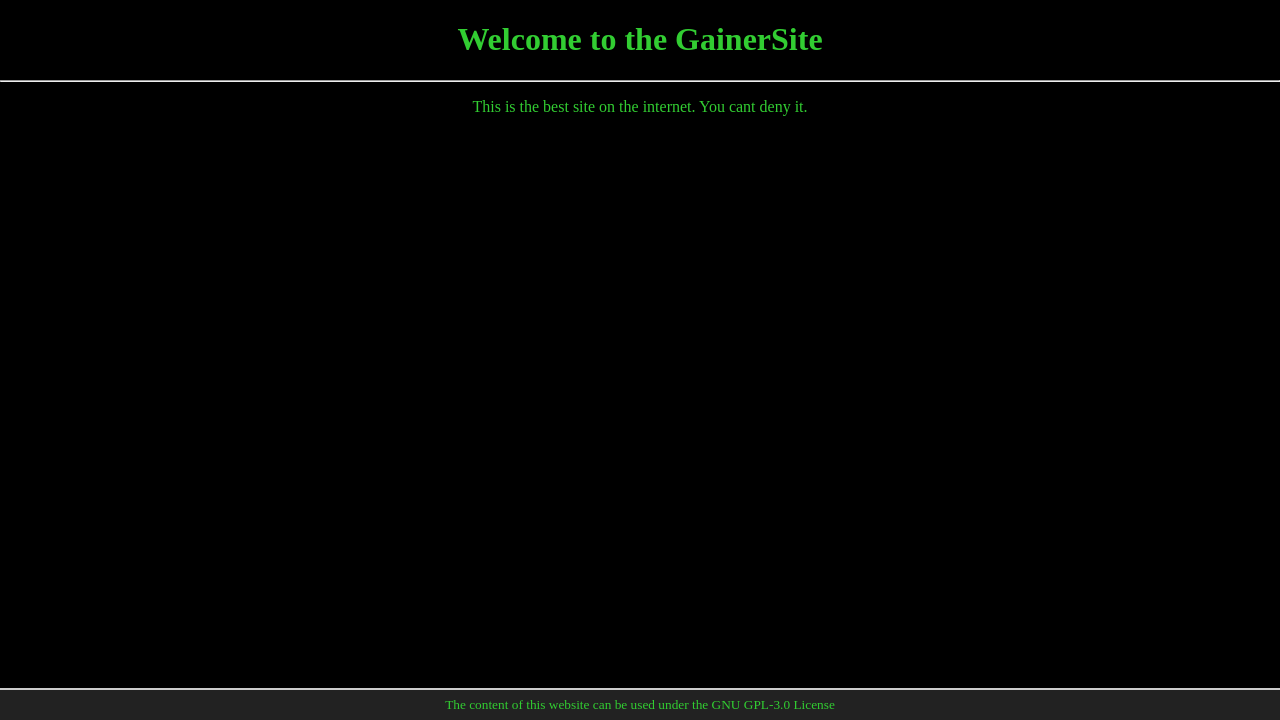
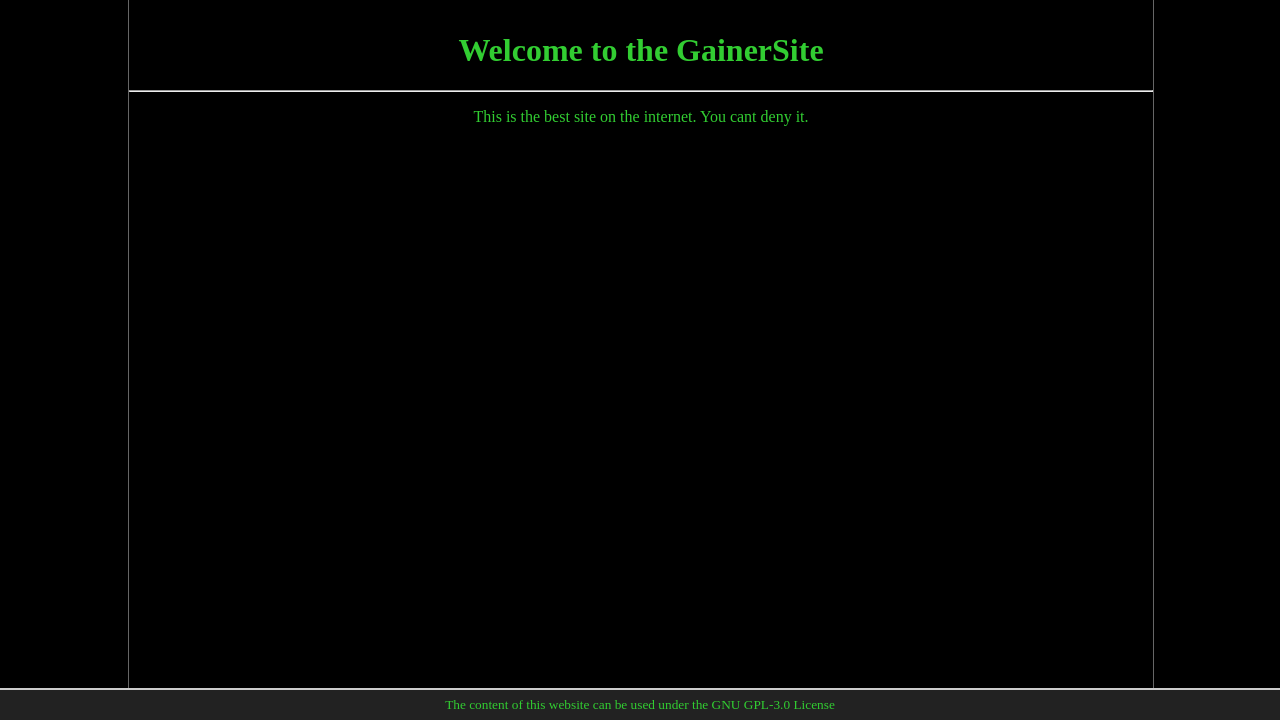
Before and after one commit to Flash3r01/GainerSite, a Flask app: page / in a window 1280 px wide. Shown: the part 80-800 px from the top of the page. Run offline with Flask 2, Linux system fonts and the light colour scheme.

Commit message:
added main content container

```diff
--- a/static/css/style.css
+++ b/static/css/style.css
@@ -50,3 +50,13 @@ a{
     align-items: center;
     font-size: smaller;
 }
+
+#mainContentContainer{
+    width: 80%;
+    border-left: 1px solid #666;
+    border-right: 1px solid #666;
+    box-shadow: 2 2 #222;
+    margin: 0 10%;
+    overflow: visible;
+    height: calc(100vh - 110px);
+}
--- a/templates/base.html
+++ b/templates/base.html
@@ -6,7 +6,9 @@
             <p class="browsehappy">You are using an <strong>outdated</strong> browser. Please <a href="#">upgrade your browser</a> to improve your experience.</p>
         <![endif]-->
         {% include "header.html" %}
-        {% block content %}{% endblock %}
+        <div id="mainContentContainer">
+            {% block content %}{% endblock %}
+        </div>
         {% include "footer.html" %}
     </body>
 </html>
--- a/templates/index.html
+++ b/templates/index.html
@@ -1,7 +1,7 @@
 {% extends "base.html" %}
 
 {% block content %}
-<h1>Welcome to the GainerSite</h1>
+<h1 style="margin-top: 0; padding-top: 1em;">Welcome to the GainerSite</h1>
 <hr>
 <p>This is the best site on the internet. You cant deny it.</p>
 {% endblock content %}
```
